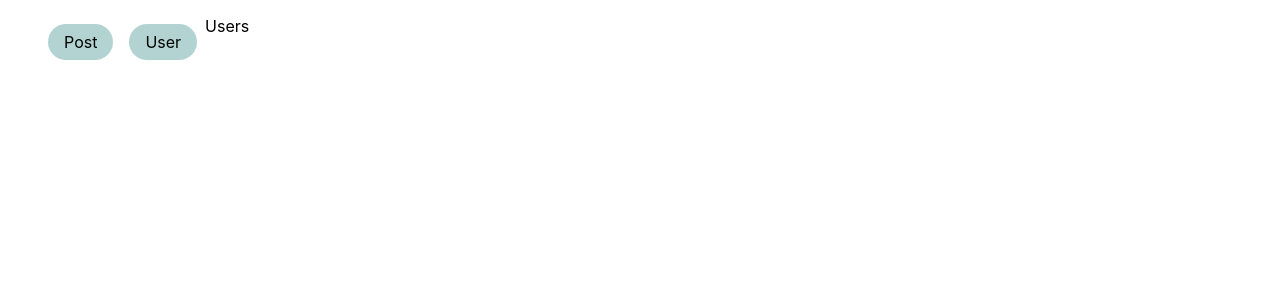
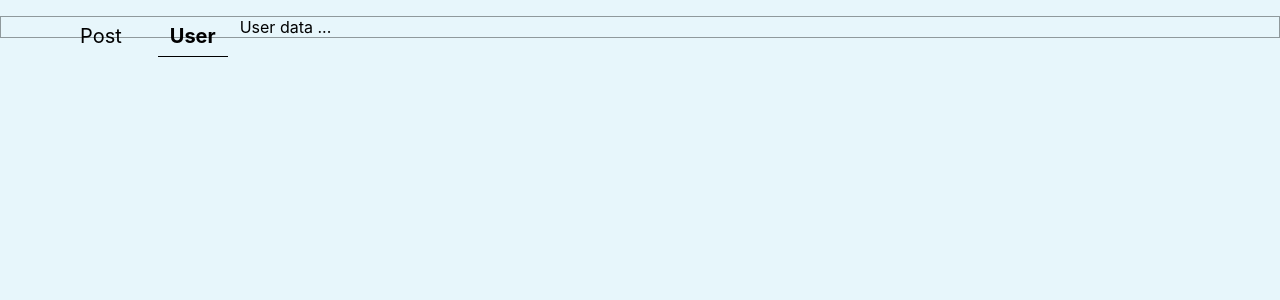
Before and after one commit to krishabb0605/DummyJsonPage, a React (Create React App) app: page /user in a window 1280 px wide. Shown: the top 300 px of the page. Built offline with nearby package versions, Linux system fonts and the light colour scheme.

Commit message:
- pass data through state in comment component

```diff
--- a/src/App.css
+++ b/src/App.css
@@ -1,23 +1,25 @@
+body {
+    background-color: #e7f6fb;
+}
+
 ul {
     list-style-type: none;
 }
 
-li {
+.linkLi {
     float: left;
 }
 
-li a {
-    background-color: #b3d3d3;
+.linkLi a {
+    font-size: 20px;
     display: block;
-    padding: 8px 16px;
-    margin: 8px;
+    padding: 8px 12px;
+    margin: 0px 12px;
     text-decoration: none;
-    border-radius: 24px;
     color: black;
 }
 
-li a:hover {
-    background-color: rgb(188, 198, 247);
+.linkLi a:hover {
     font-weight: bold;
 }
 
@@ -32,4 +34,22 @@ li a:hover {
     cursor: pointer;
     background-color: aliceblue;
     font-weight: bold;
+
 }
+
+.active {
+    font-weight: bold;
+    border-bottom: 1px solid black;
+}
+
+.navbar {
+    /* background-color: #111871; */
+    /* background-color: white; */
+    box-shadow: 4px 4px rgb(214, 248, 250);
+    border-radius: 8px;
+    margin: 16px;
+}
+
+ul {
+    margin: 0 !important;
+}
--- a/src/App.js
+++ b/src/App.js
@@ -9,12 +9,11 @@ function App() {
   return (
     <div className="container">
       <BrowserRouter>
+        <Header />
         <Routes>
-          <Route path="/" element={<Header />}>
-            <Route index element={<Post />} />
-            <Route path="user" element={<Users />} />
-            <Route path="comment/:postId" element={<Comment />} />
-          </Route>
+          <Route path='/' element={<Post />} />
+          <Route path="/user" element={<Users />} />
+          <Route path="/comment/:postId" element={<Comment />} />
         </Routes>
       </BrowserRouter>
     </div>
--- a/src/Component/Comment.js
+++ b/src/Component/Comment.js
@@ -1,25 +1,26 @@
 import React, { useEffect, useState } from 'react';
-import { useParams, useNavigate } from 'react-router-dom';
+import { useParams, useNavigate, useLocation } from 'react-router-dom';
 
 function Comment() {
+
+    const navigate = useNavigate();
     const { postId } = useParams();
-    const navigate = useNavigate();
-    const [postData, setPostData] = useState(null);
+
+    const data = useLocation();
+
+    const userData = data.state.userData.users;
+    const postData = data.state.postData;
+
     const [commentData, setCommentData] = useState(null);
-    const [userData, setUserData] = useState(null);
 
     async function fetchData() {
         try {
-            const responseOfPost = await fetch(`https://dummyjson.com/posts/${postId}`);
             const responseOfComments = await fetch(`https://dummyjson.com/comments`);
-            const responseOfUsers = await fetch('https://dummyjson.com/users');
-            const postData = await responseOfPost.json();
             const commentData = await responseOfComments.json();
-            const userData = await responseOfUsers.json();
-            setPostData(postData);
+            // console.log("Hey...", userData)
             setCommentData(commentData);
-            setUserData(userData);
-        } catch (error) {
+        }
+        catch (error) {
             console.log("Error : ", error)
         }
     }
@@ -30,40 +31,48 @@ function Comment() {
 
     return (
         <div className='container'>
+
             <div className="card">
+
                 {postData && (
                     <div className="postDataDetail m-3 p-3">
                         <button className='float-end btn btn-primary' onClick={() => navigate(-1)}>Back to page</button>
                         <div className="postContent card-body mt-5">
+
                             <h4 className="postHeading card-title">
-                                {postData.title}
+                                {postData.id}. {postData.title}
                             </h4>
                             <div className="card-text">
                                 {postData.body}
                             </div>
                         </div>
+
                         <h4 className='ps-3 mb-4'>Comments</h4>
+
                         {commentData && commentData.comments.filter(comment => comment.postId === parseInt(postId)).map(comment => (
                             <div key={comment.id} className="commentData ms-3 my-3">
                                 <div className="card-body">
                                     {comment.body}
                                 </div>
                                 <div className="card-footer text-end">
-                                    - By {comment.user.username}
+                                    - Comment by {comment.user.username}
                                 </div>
                             </div>
                         ))}
+
                         {commentData && commentData.comments.filter(comment => comment.postId === parseInt(postId)).length === 0 && (
                             <div className='commentData ms-3 my-3'><div className="card-body">No comments available.</div></div>
                         )}
 
-                        <div className="postUserName card-footer text-end">
-                            {userData && userData.users.find(user => user.id === postData.userId)
-                                ? `- By ${userData.users.find(user => user.id === postData.userId).firstName}`
-                                : 'Unknown'}
+                        <div className="postUserName card-footer text-end"> <b>
+                            {userData && userData.find(user => user.id === postData.userId)
+                                ? `- Post by ${userData.find(user => user.id === postData.userId).firstName}`
+                                : 'Unknown'}</b>
                         </div>
+
                     </div>
                 )}
+
             </div>
         </div>
     )
--- a/src/Component/Header.js
+++ b/src/Component/Header.js
@@ -1,4 +1,4 @@
-import { Outlet, Link } from "react-router-dom";
+import { NavLink } from "react-router-dom";
 
 const Header = () => {
     return (
@@ -6,14 +6,13 @@ const Header = () => {
             <nav className="navbar">
                 <ul>
                     <li className="linkLi">
-                        <Link to='/'>Post</Link>
+                        <NavLink to='/'>Post</NavLink>
                     </li>
                     <li className="linkLi">
-                        <Link to='/user'>User</Link>
+                        <NavLink to='/user'>User</NavLink>
                     </li>
                 </ul>
             </nav>
-            <Outlet />
         </>
     )
 }
--- a/src/Component/Post.js
+++ b/src/Component/Post.js
@@ -2,23 +2,30 @@ import React, { useEffect, useState } from 'react';
 import { useNavigate } from 'react-router-dom';
 
 function Post() {
-  const navigate = useNavigate();
-  const handlePostClick = (postId) => {
-    navigate(`/comment/${postId}`);
-  };
+
   const [data, setData] = useState(null);
   const [userData, setUserData] = useState(null);
 
+  // Navigation to comment component ...
+  const navigate = useNavigate();
+  const handlePostClick = (postId) => {
+    navigate(`/comment/${postId}`, { state: { userData, postData: data.posts[postId - 1] } });
+  };
+
+  // Fetching data ...
   async function fetchData() {
     try {
       const responseOfData = await fetch('https://dummyjson.com/posts');
       const responseOfUsers = await fetch('https://dummyjson.com/users');
+
       const postData = await responseOfData.json();
       const userData = await responseOfUsers.json();
+
       setData(postData);
       setUserData(userData)
 
-    } catch (error) {
+    }
+    catch (error) {
       console.log("Error in fetching : ", error);
     }
   }
@@ -27,26 +34,35 @@ function Post() {
     fetchData();
   }, []);
 
+
   return (
     <div className='container'>
       <div className='card'>
+
         {data && data.posts.map((postData, index) => (
           <div key={index} className="postData m-3 p-3" onClick={() => handlePostClick(postData.id)}>
-            <div className="postContent card-body">
+
+            <div className="postContent card-body p-3 ">
+
               <h4 className="postHeading card-title">
-                <li> {postData.title}</li>
+                {postData.id}. {postData.title}
               </h4>
+
               <div className="card-text">
                 {postData.body}
               </div>
+
             </div>
+
             <div className="postUserName card-footer text-end">
               {userData && userData.users.find(user => user.id === postData.userId)
                 ? `- By ${userData.users.find(user => user.id === postData.userId).firstName}`
                 : 'Unknown'}
             </div>
+
           </div>
         ))}
+
       </div>
     </div>
   );
--- a/src/Component/Users.js
+++ b/src/Component/Users.js
@@ -3,7 +3,17 @@ import React from 'react'
 function Users() {
   return (
     <div className='container'>
-      Users
+      <div className='card'>
+
+        <div className="postData m-3 p-3" >
+          <div className="postContent card-body p-3 ">
+            <div className="card-text">
+              User data ...
+            </div>
+          </div>
+        </div>
+      </div>
+
     </div>
   )
 }
```
